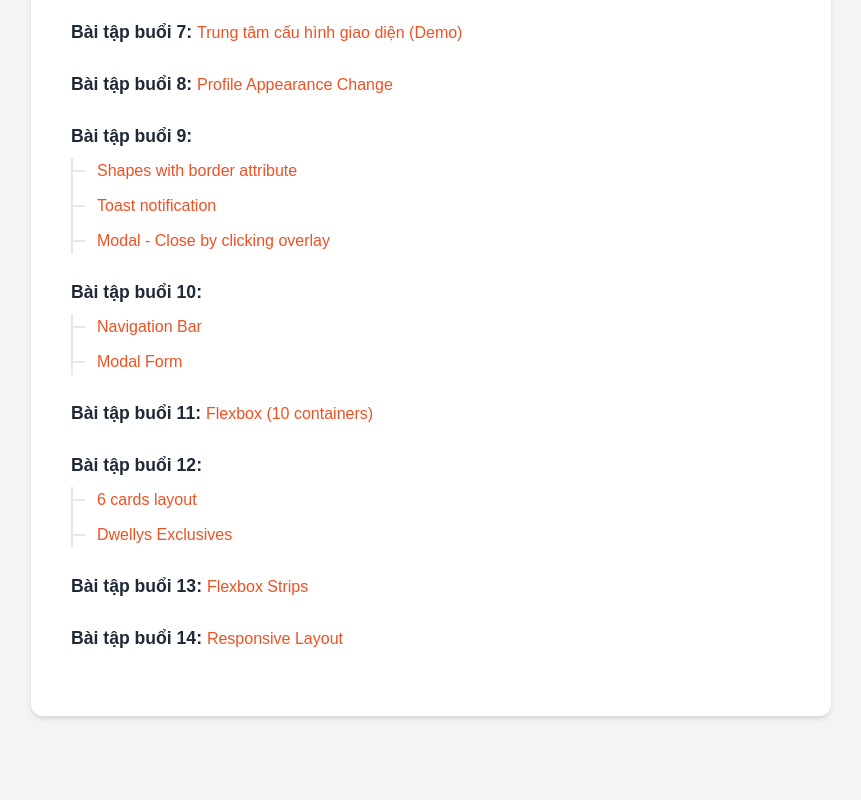
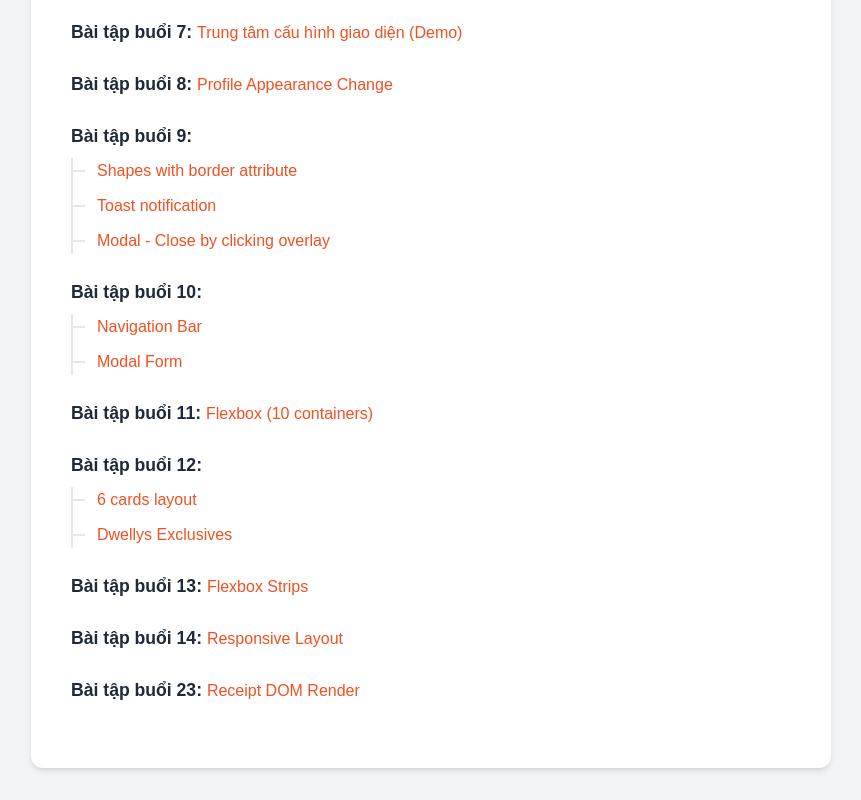
Before and after one commit to vinhnvp/F8_K19-HomeWork, a plain HTML site: page index.html in a window 1280 px wide. Shown: the part 795-1595 px from the top of the page, without its empty margins (209-1070 px from the left). Before the commit the page ends 1543 px from the top, so only its background shows below. Drawn offline with Linux system fonts and the light colour scheme.

Commit message:
Update homework list

```diff
--- a/index.html
+++ b/index.html
@@ -186,6 +186,10 @@
             <a href="https://vinhnvp.github.io/F8_K19-HomeWork/BaiTapBuoi14/index.html">Responsive Layout</a>
         </li>
 
+        <li class="lesson-item">Bài tập buổi 23:
+            <a href="https://vinhnvp.github.io/F8_K19-HomeWork/BaiTapBuoi23/index.html">Receipt DOM Render</a>
+        </li>
+
     </ul>
 </div>
 </body>
```
